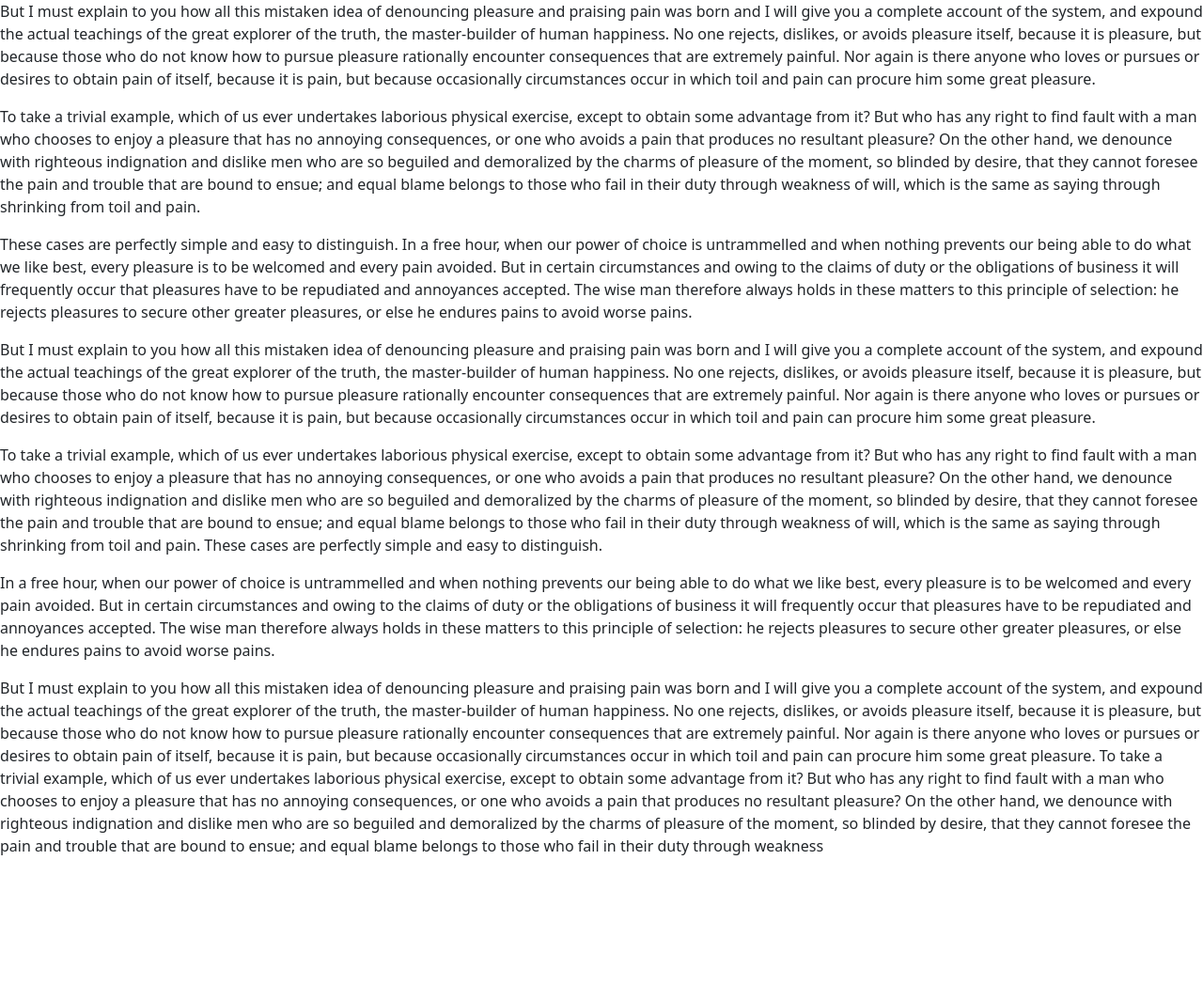
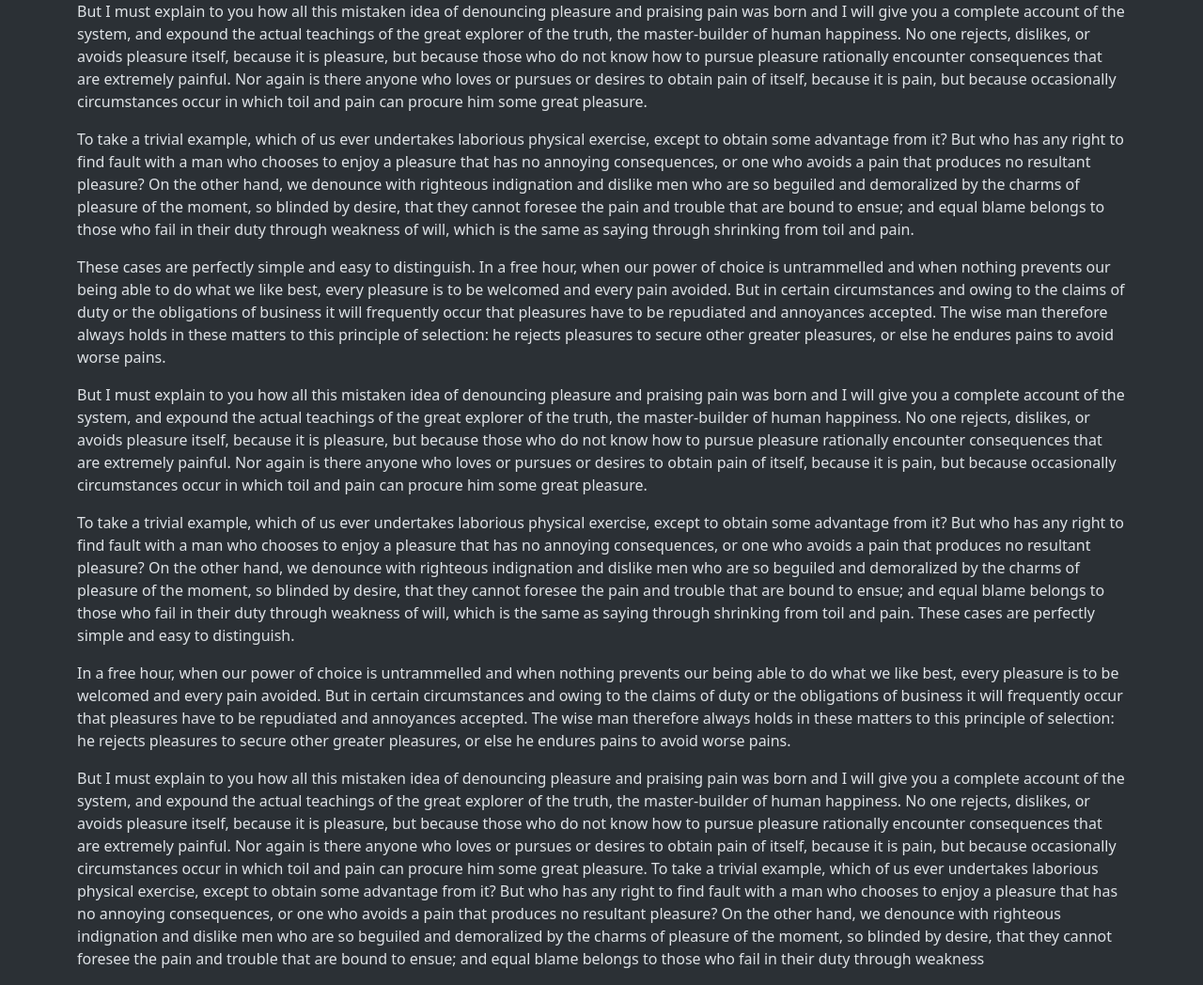
Before and after one commit to Mumbela/jekyll-mumbela-theme, a Jekyll site: the page built from index.md, in a window 1280 px wide. Shown: the whole page at 94% size. Built offline with Jekyll 4.4.1, drawn with Linux system fonts in a browser that asks for light colours; before the commit the page ends 928 px from its top, so only the background shows below that.

Commit message:
add dark to html tag and classes to body

```diff
--- a/_layouts/default.html
+++ b/_layouts/default.html
@@ -1,8 +1,11 @@
 <!DOCTYPE html>
-<html lang="en">
+<html lang="{{ site.lang | default: "en"}}" data-bs-theme="dark">
     {% include head.html %}
-    <body>
-        {{ content }}
+    <body class="bg-body-tertiary">
+
+        <div class="container">
+            {{ content }}
+        </div>
 
         <script src="https://cdn.jsdelivr.net/npm/bootstrap@5.3.8/dist/js/bootstrap.bundle.min.js" integrity="sha384-FKyoEForCGlyvwx9Hj09JcYn3nv7wiPVlz7YYwJrWVcXK/BmnVDxM+D2scQbITxI" crossorigin="anonymous"></script>
     </body>
```
